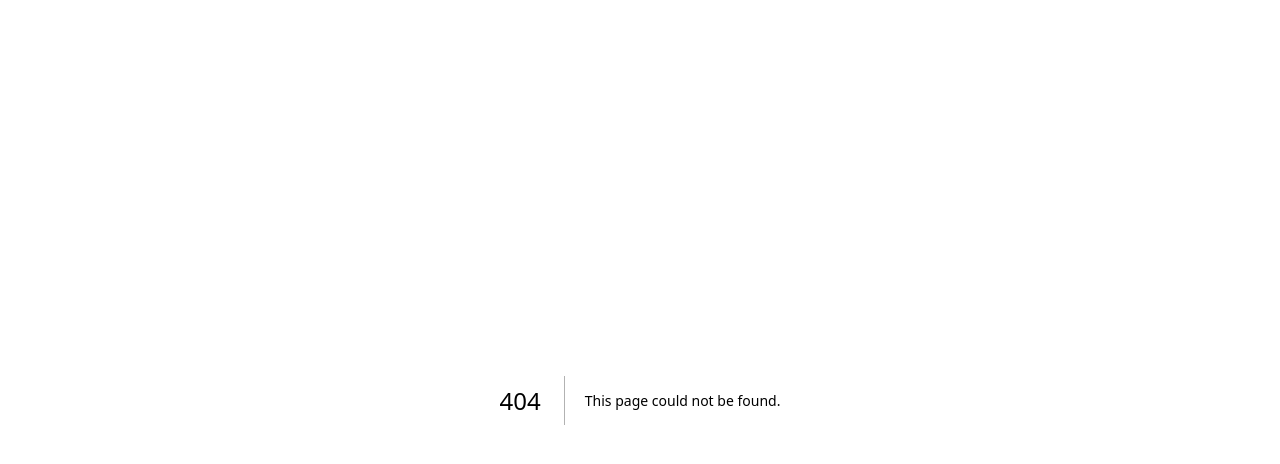
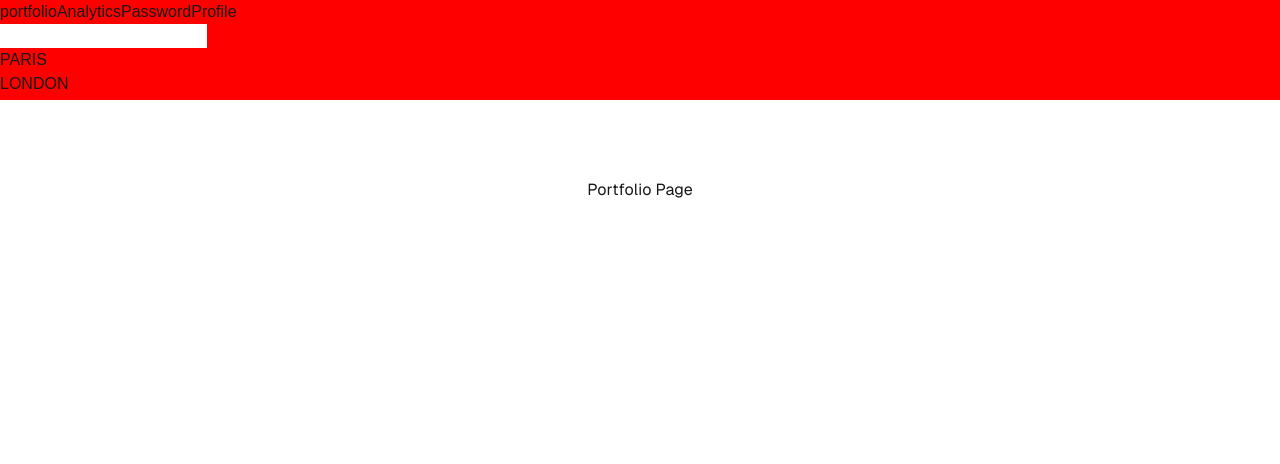
Before and after one commit to kabelic/crypto-app-1, a Next.js app: page /portfolio in a window 1280 px wide. Before the commit this address had no page. Shown: the top 464 px of the page. Built offline with nearby package versions, Linux system fonts and the light colour scheme.

Commit message:
added links to navigate over the app

```diff
--- a/app/city/[cityId]/page.tsx
+++ b/app/city/[cityId]/page.tsx
@@ -8,7 +8,7 @@
   return (
     <div className="grid grid-rows-[20px_1fr_20px] items-center justify-items-center min-h-screen p-8 pb-20 gap-16 sm:p-20 font-[family-name:var(--font-geist-sans)]">
 
-        <h1>Welcome to {params.cityId}</h1>
+        <h1> {params.cityId.toLocaleUpperCase()}</h1>
     </div>
   );
 }
--- /dev/null
+++ b/app/components/navbar/index.js
@@ -0,0 +1,39 @@
+'use client'
+import Link from 'next/link'
+import { useState } from 'react';
+
+
+export default function Navbar() {
+    const [cities, setCities] = useState(['paris','london'])
+    const [value, setValue] = useState('')
+
+    const handleChange = (e) => {
+        setValue(e.target.value)
+    }
+
+    const hangleSubmit = (e) => {
+        e.preventDefault()
+        setCities([...cities, value])
+        setValue("");
+    }
+  return (
+    <div>
+        <form onSubmit={hangleSubmit}>
+            <input onChange={handleChange} style={{color: 'black'}} value={value}/>
+        </form>
+         <ul>
+
+            {cities.map((city) => {
+                return(<li key={city}>
+                    <Link href={`/city/${city}`}>{city.toLocaleUpperCase()}</Link>
+                </li>)
+
+            })}
+
+
+
+    </ul>
+    </div>
+
+  );
+}
--- a/app/layout.tsx
+++ b/app/layout.tsx
@@ -1,5 +1,7 @@
 import type { Metadata } from "next";
 import localFont from "next/font/local";
+import Link from 'next/link'
+import Navbar from './components/navbar'
 import "./globals.css";
 
 const geistSans = localFont({
@@ -28,7 +30,18 @@
       <body
         className={`${geistSans.variable} ${geistMono.variable} antialiased`}
       >
+        <div style={{height:'100px', background:'red'}}>
+          <div>
+            <Link href="/portfolio">portfolio</Link>
+        <Link href="/dashboard/analytics">Analytics</Link>
+        <Link href="/dashboard/settings/password">Password</Link>
+        <Link href="/dashboard/settings/profile">Profile</Link>
+        </div>
+        <Navbar/>
+        </div>
+
         {children}
+
       </body>
     </html>
   );
--- a/app/coin/[exdb]/page.tsx
+++ b/app/portfolio/page.tsx
@@ -1,14 +1,10 @@
 import Image from "next/image";
 
-export default function Page({
-  params,
-}: {
-  params: { exdb: string }
-}) {
+export default function Page() {
   return (
     <div className="grid grid-rows-[20px_1fr_20px] items-center justify-items-center min-h-screen p-8 pb-20 gap-16 sm:p-20 font-[family-name:var(--font-geist-sans)]">
 
-        {params.exdb}
+        <h1>Portfolio Page</h1>
     </div>
   );
 }
```
